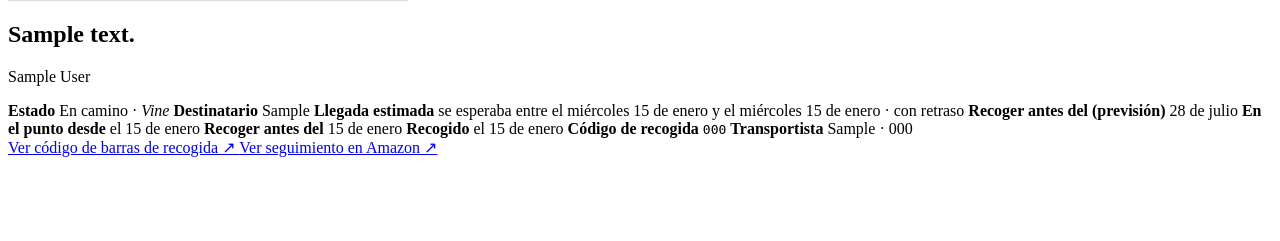
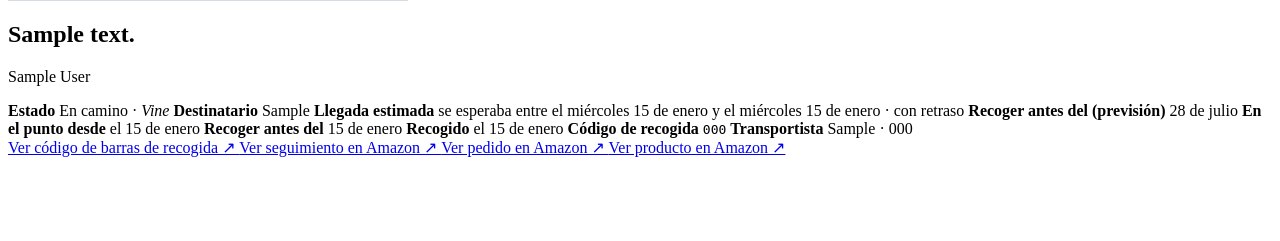
Before and after one commit to alarcia/harvest, a Django app: page /packages/1/ in a window 1280 px wide. Shown: the part 328-569 px from the top of the page. Run offline with Django 5.2, Linux system fonts and the light colour scheme; tables that the repository leaves empty hold one stand-in row (values such as "Sample post"); grey boxes marked "Sample" are stand-in pictures; parts of the project's set-up code (start-up, migrations or seed data) failed here and were passed over.

Commit message:
feat: add expandable package images and Amazon order/product links, and update tracking URL endpoints

```diff
--- a/packages/models.py
+++ b/packages/models.py
@@ -432,7 +432,7 @@
             return ""
         if self.shipment_id:
             return (
-                "https://www.amazon.es/progress-tracker/package"
+                "https://www.amazon.es/gp/your-account/ship-track"
                 f"?_encoding=UTF8&orderId={self.order_id}"
                 f"&packageIndex=0&shipmentId={self.shipment_id}"
             )
--- a/packages/templates/packages/_confirm_pickup.html
+++ b/packages/templates/packages/_confirm_pickup.html
@@ -15,7 +15,7 @@
             onclick="closeModal(this)">×</button>
     <div class="modal-head">
       {% if package.image_url %}
-        <img class="modal-thumb" src="{{ package.image_url }}" alt="">
+        <img class="modal-thumb" src="{{ package.image_url }}" alt="" onclick="this.classList.toggle('expanded')">
       {% endif %}
       <h2>¿Ya lo has recogido?</h2>
     </div>
--- a/packages/templates/packages/_package_detail.html
+++ b/packages/templates/packages/_package_detail.html
@@ -10,7 +10,7 @@
             onclick="closeModal(this)">×</button>
     <div class="modal-head">
       {% if package.image_url %}
-        <img class="modal-thumb" src="{{ package.image_url }}" alt="">
+        <img class="modal-thumb" src="{{ package.image_url }}" alt="" onclick="this.classList.toggle('expanded')">
       {% endif %}
       <h2>{{ label }}</h2>
     </div>
@@ -72,6 +72,16 @@
         Ver seguimiento en Amazon ↗
       </a>
     {% endif %}
+    {% if package.order_id %}
+      <a class="modal-barcode" href="https://www.amazon.es/gp/your-account/order-details?orderID={{ package.order_id }}" target="_blank" rel="noopener">
+        Ver pedido en Amazon ↗
+      </a>
+    {% endif %}
+    {% if package.asin %}
+      <a class="modal-barcode" href="https://www.amazon.es/dp/{{ package.asin }}" target="_blank" rel="noopener">
+        Ver producto en Amazon ↗
+      </a>
+    {% endif %}
     {% if package.carrier_tracking_url %}
       <a class="modal-barcode" href="{{ package.carrier_tracking_url }}" target="_blank" rel="noopener">
         Ver oficina en el localizador de {{ package.carrier }} ↗
--- a/packages/tests.py
+++ b/packages/tests.py
@@ -874,7 +874,7 @@
         # is the only way left to check status, so it's always offered here.
         self.assertEqual(
             pkg.amazon_tracking_url,
-            "https://www.amazon.es/progress-tracker/package"
+            "https://www.amazon.es/gp/your-account/ship-track"
             "?_encoding=UTF8&orderId=404-2171566-7826720"
             "&packageIndex=0&shipmentId=TCl8Nkz09",
         )
@@ -904,7 +904,7 @@
         )
         self.assertEqual(
             pkg.amazon_tracking_url,
-            "https://www.amazon.es/progress-tracker/package"
+            "https://www.amazon.es/gp/your-account/ship-track"
             "?_encoding=UTF8&orderId=404-1111111-1111111"
             "&packageIndex=0&shipmentId=AAAA111111",
         )
@@ -1995,7 +1995,7 @@
 
         card = self.client.get(reverse("package_detail", args=[pkg.pk])).content
         self.assertIn(reverse("confirm_pickup", args=[pkg.pk]).encode(), card)
-        self.assertIn("Seguimiento en Amazon".encode(), card)
+        self.assertIn("seguimiento en Amazon".encode(), card)
         self.assertIn(b"Pepe y Dalda", card)
         self.assertNotIn(b"<b>Tipo</b>", card)
 
```
